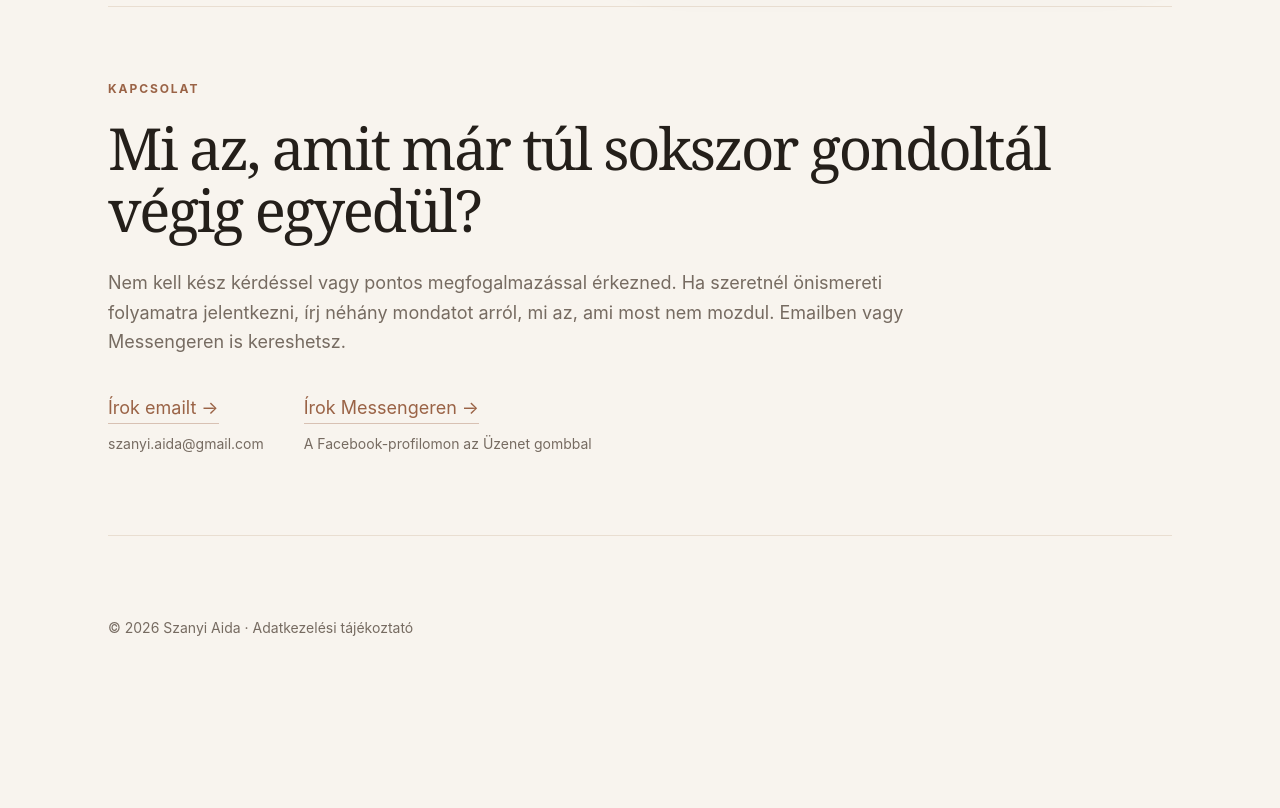
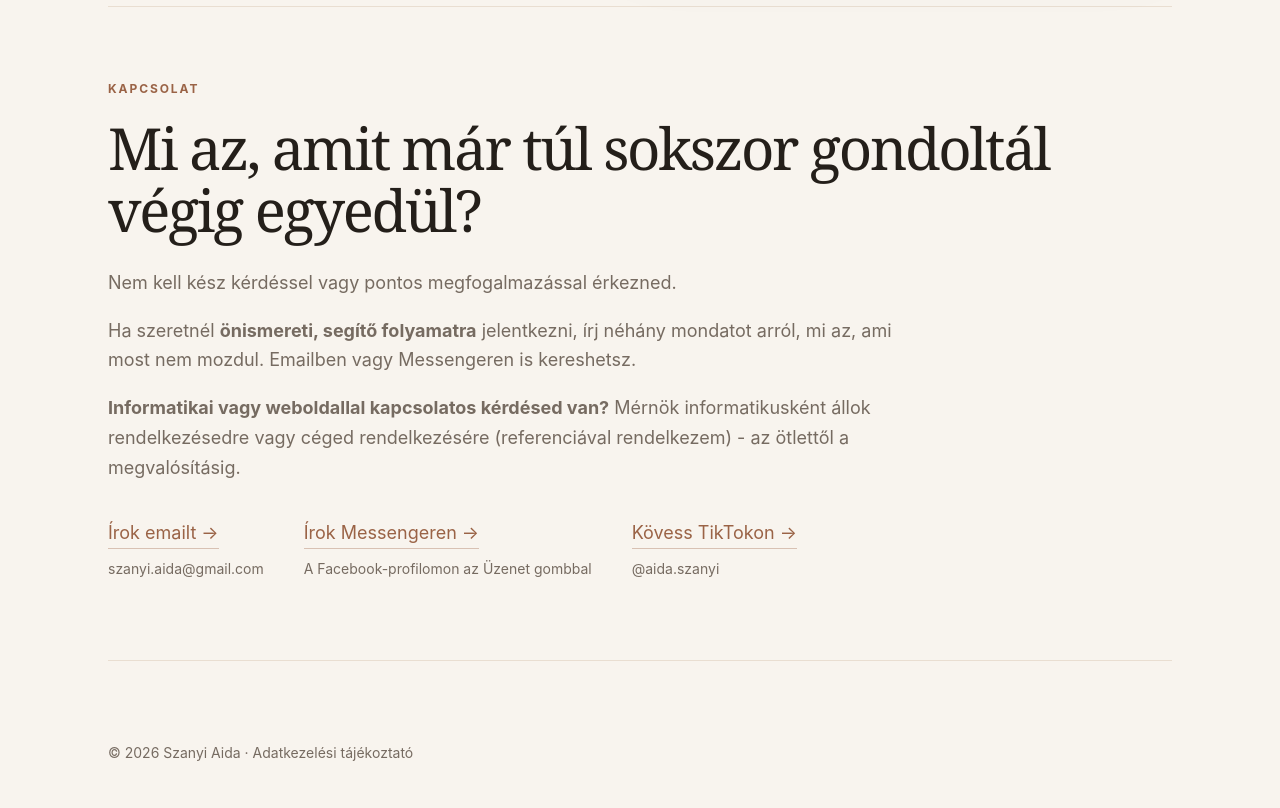
Before and after one commit to aidaszanyi/aidaszanyi-site, a plain HTML site: page index.html in a window 1280 px wide. Shown: the part 5976-6784 px from the top of the page. Before the commit the page ends 6659 px from the top, so only its background shows below. Drawn offline with Linux system fonts and the light colour scheme.

Commit message:
Kapcsolat

```diff
--- a/index.html
+++ b/index.html
@@ -203,8 +203,13 @@
       <div class="section-kicker">Kapcsolat</div>
       <h2>Mi az, amit már túl sokszor gondoltál végig egyedül?</h2>
       <p>
-		  Nem kell kész kérdéssel vagy pontos megfogalmazással érkezned. Ha szeretnél önismereti folyamatra jelentkezni, írj néhány mondatot arról, mi az, ami most nem mozdul. Emailben vagy Messengeren is kereshetsz.
-		</p>
+		 Nem kell kész kérdéssel vagy pontos megfogalmazással érkezned.
+		 </p>
+	  <p>Ha szeretnél <strong>önismereti, segítő folyamatra</strong> jelentkezni, írj néhány mondatot arról, mi az, ami most nem mozdul. Emailben vagy Messengeren is kereshetsz.
+	  </p>
+      <p>
+        <strong>Informatikai vagy weboldallal kapcsolatos kérdésed van?</strong> Mérnök informatikusként állok rendelkezésedre vagy céged rendelkezésére (referenciával rendelkezem) - az ötlettől a megvalósításig.
+      </p>
       <div class="contact-options">
         <a class="contact-option" href="mailto:szanyi.aida@gmail.com">
           <span class="contact-option-title">Írok emailt →</span>
@@ -213,6 +218,10 @@
         <a class="contact-option" href="https://www.facebook.com/szanyi.aida" target="_blank" rel="noopener noreferrer">
           <span class="contact-option-title">Írok Messengeren →</span>
           <span class="contact-option-detail">A Facebook-profilomon az Üzenet gombbal</span>
+        </a>
+        <a class="contact-option" href="https://www.tiktok.com/@aida.szanyi" target="_blank" rel="noopener noreferrer">
+          <span class="contact-option-title">Kövess TikTokon →</span>
+          <span class="contact-option-detail">@aida.szanyi</span>
         </a>
       </div>
     </section>
```
